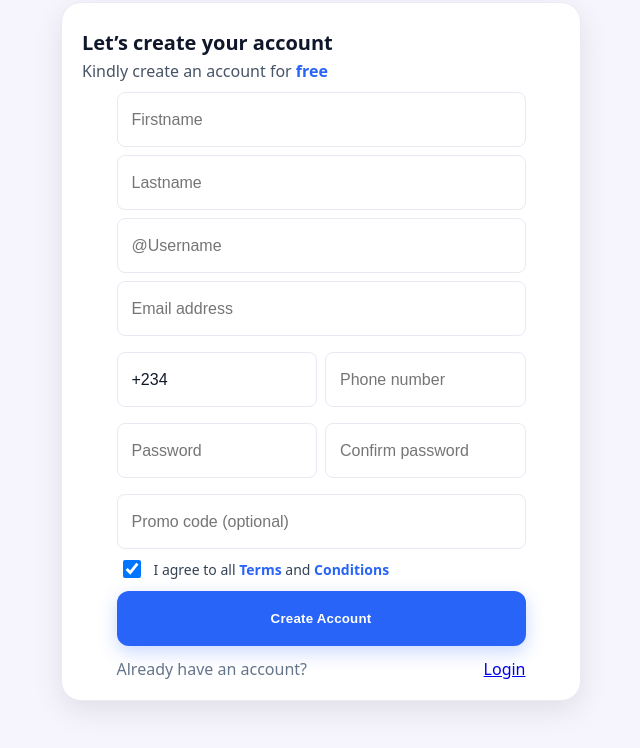
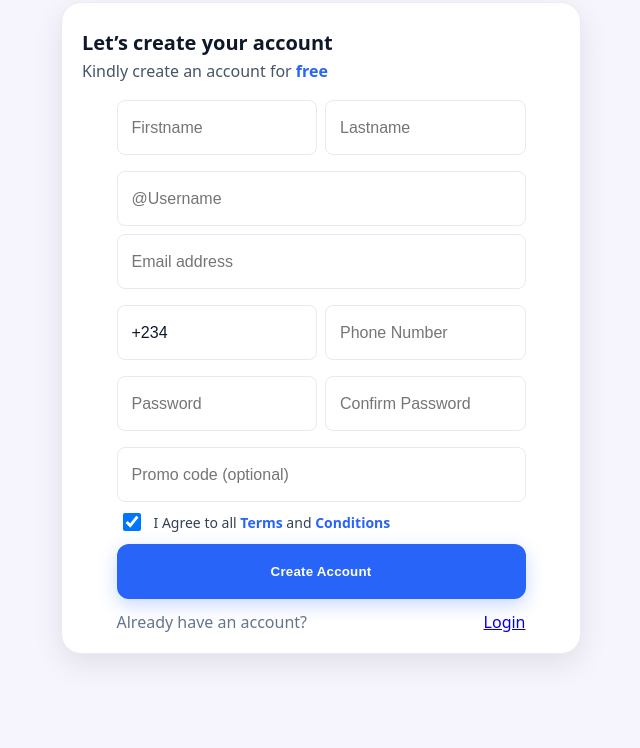
Before and after one commit to wimichub0-ai/Bnapx-User-interface-v.1, a Next.js app: page /auth/signup in a window 1280 px wide. Shown: the top 748 px of the page, without its empty margins (319-959 px from the left). Built offline with nearby package versions, Linux system fonts and the light colour scheme.

Commit message:
Update page.jsx

```diff
--- a/app/auth/signup/page.jsx
+++ b/app/auth/signup/page.jsx
@@ -2,8 +2,22 @@
 
 import Link from 'next/link';
 import Image from 'next/image';
+import { useState } from 'react';
 
 export default function SignupPage() {
+  const [form, setForm] = useState({
+    first: '', last: '', username: '',
+    email: '', phoneCode: '+234', phone: '',
+    pass: '', pass2: '', promo: '', agree: true,
+  });
+
+  function update(k, v){ setForm(s => ({...s, [k]: v})); }
+  function submit(e){
+    e.preventDefault();
+    // Hook up to Supabase later
+    alert('Prototype: account create\n' + JSON.stringify(form, null, 2));
+  }
+
   return (
     <main className="screen">
       <header className="topbar">
@@ -13,29 +27,34 @@ export default function SignupPage() {
 
       <section className="card">
         <h1 className="title">Let’s create your account</h1>
-        <p className="sub">Kindly create an account for <b className="link">free</b></p>
+        <p className="sub">
+          Kindly create an account for <span className="link">free</span>
+        </p>
 
-        <form className="form" onSubmit={(e)=>e.preventDefault()}>
-          <div className="field"><input placeholder="Firstname" /></div>
-          <div className="field"><input placeholder="Lastname" /></div>
-          <div className="field"><input placeholder="@Username" /></div>
-          <div className="field"><input type="email" placeholder="Email address" /></div>
+        <form className="form" onSubmit={submit}>
+          <div className="row2">
+            <div className="field"><input value={form.first} onChange={e=>update('first', e.target.value)} placeholder="Firstname" /></div>
+            <div className="field"><input value={form.last}  onChange={e=>update('last',  e.target.value)} placeholder="Lastname" /></div>
+          </div>
+
+          <div className="field"><input value={form.username} onChange={e=>update('username', e.target.value)} placeholder="@Username" /></div>
+          <div className="field"><input type="email" value={form.email} onChange={e=>update('email', e.target.value)} placeholder="Email address" /></div>
 
           <div className="row2">
-            <div className="field"><input placeholder="+234" defaultValue="+234" /></div>
-            <div className="field"><input placeholder="Phone number" /></div>
+            <div className="field"><input value={form.phoneCode} onChange={e=>update('phoneCode', e.target.value)} placeholder="+234" /></div>
+            <div className="field"><input value={form.phone} onChange={e=>update('phone', e.target.value)} placeholder="Phone Number" /></div>
           </div>
 
           <div className="row2">
-            <div className="field"><input type="password" placeholder="Password" /></div>
-            <div className="field"><input type="password" placeholder="Confirm password" /></div>
+            <div className="field"><input type="password" value={form.pass}  onChange={e=>update('pass',  e.target.value)} placeholder="Password" /></div>
+            <div className="field"><input type="password" value={form.pass2} onChange={e=>update('pass2', e.target.value)} placeholder="Confirm Password" /></div>
           </div>
 
-          <div className="field"><input placeholder="Promo code (optional)" /></div>
+          <div className="field"><input value={form.promo} onChange={e=>update('promo', e.target.value)} placeholder="Promo code (optional)" /></div>
 
           <label className="check">
-            <input type="checkbox" defaultChecked />
-            <span>I agree to all <a href="/terms" className="link">Terms</a> and <a href="/conditions" className="link">Conditions</a></span>
+            <input type="checkbox" checked={form.agree} onChange={e=>update('agree', e.target.checked)} />
+            <span>I Agree to all <a href="/terms" className="link">Terms</a> and <a href="/conditions" className="link">Conditions</a></span>
           </label>
 
           <button className="primaryBtn" type="submit">Create Account</button>
@@ -47,56 +66,76 @@ export default function SignupPage() {
         </form>
       </section>
 
-      <style jsx>{styles}</style>
-    </main>
-  );
+      <style jsx>{`
+        /* Screen */
+        .screen{
+          min-height:100dvh;
+          background:#F6F4FC;
+          display:flex; flex-direction:column; align-items:center;
         }
 
-const styles = `
-.screen{
-  min-height:100dvh; background:#F6F4FC;
-  display:flex; flex-direction:column; align-items:center;
-}
+        /* Topbar */
         .topbar{
-  width:100%; max-width:520px; padding:18px 16px 8px;
+          width:100%; max-width:520px;
+          padding:18px 16px 8px;
           display:flex; align-items:center; gap:10px;
         }
         .backBtn{
           display:inline-flex; align-items:center; justify-content:center;
-  width:36px; height:36px; border-radius:10px; background:#e9ecff; color:#2864F8;
-  text-decoration:none; margin-right:4px;
+          width:36px; height:36px; border-radius:10px;
+          background:#e9ecff; color:#2864F8; text-decoration:none;
         }
+
+        /* Card */
         .card{
-  width:100%; max-width:520px; margin:12px 16px 24px;
-  background:#fff; border-radius:20px; box-shadow:0 10px 30px rgba(16,24,40,.09);
+          width:100%; max-width:520px;
+          margin:12px 16px 24px;
+          background:#fff; border-radius:20px;
+          box-shadow:0 10px 30px rgba(16,24,40,.09);
           padding:22px 16px 20px;
         }
+
+        /* Text */
         .title{ font-size:20px; font-weight:800; color:#0f172a; margin:4px 0 4px 4px; }
         .sub{ color:#475467; margin:0 0 10px 4px; }
         .muted{ color:#64748b; }
+        .link{ color:#2864F8; text-decoration:none; font-weight:600; }
 
+        /* Form */
         .form{ width:min(409px, 100%); margin:8px auto 0; }
+        .row2{ display:grid; grid-template-columns:1fr 1fr; gap:8px; }
         .field{
-  width:100%; height:55px; margin:8px 0; background:#fff;
-  border:1px solid #E7EAF3; border-radius:8px; display:flex; align-items:center; padding:0 12px;
+          width:100%; height:55px;               /* 409×55 spec */
+          margin:8px 0; background:#fff;
+          border:1px solid #E7EAF3;
+          border-radius:8px;                      /* rounded 8 on inputs */
+          display:flex; align-items:center; padding:0 12px;
         }
-.field input{ width:100%; height:100%; border:0; outline:0; background:transparent; font-size:16px; color:#0f172a; }
-.row2{ display:grid; grid-template-columns:1fr 1fr; gap:8px; }
-.inlineRow{ display:flex; justify-content:space-between; align-items:center; gap:8px; }
-
-/* Checkbox */
+        .field input{
+          width:100%; height:100%;
+          border:0; outline:0; background:transparent;
+          font-size:16px; color:#0f172a;
+        }
         .check{ display:flex; gap:10px; align-items:center; margin:6px 2px 2px; font-size:14px; color:#334155; }
         .check input{ width:18px; height:18px; }
 
-/* Primary button 409x55 */
+        .inlineRow{ display:flex; justify-content:space-between; align-items:center; gap:8px; }
+
+        /* Primary Button 409×55 */
         .primaryBtn{
           width:min(409px, 100%); height:55px; margin:10px auto 0;
-  background:#2864F8; color:#fff; border:0; border-radius:12px; font-weight:700; letter-spacing:.2px;
-  display:flex; align-items:center; justify-content:center; text-decoration:none; cursor:pointer;
+          background:#2864F8; color:#fff; border:0;
+          border-radius:12px;                      /* app-like feel */
+          font-weight:700; letter-spacing:.2px;
+          display:flex; align-items:center; justify-content:center;
+          text-decoration:none; cursor:pointer;
           box-shadow:0 6px 18px rgba(40,100,248,.25);
         }
 
-.link{ color:#2864F8; text-decoration:none; font-weight:600; }
-
-@media (max-width:380px){ .row2{ grid-template-columns:1fr; } }
-`;
+        @media (max-width:380px){
+          .row2{ grid-template-columns:1fr; }
+        }
+      `}</style>
+    </main>
+  );
+}
```
Lines whose indentation alone changed are shown as unchanged.
